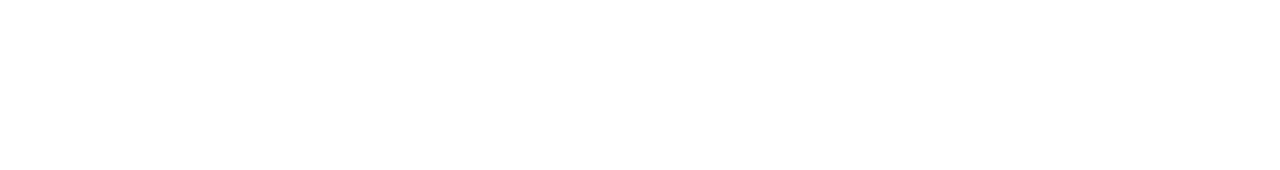
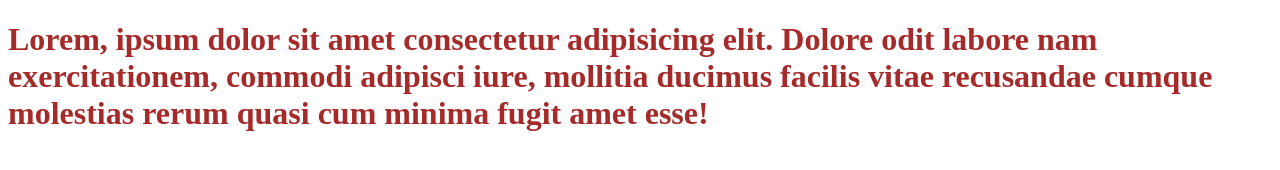
Before and after one commit to Christian1315/gitTest, a plain HTML site: page index.html in a window 1280 px wide. Drawn offline with Linux system fonts and the light colour scheme.

Commit message:
color changed

```diff
--- a/index.html
+++ b/index.html
@@ -7,6 +7,6 @@
     <title>Laravel|Git</title>
 </head>
 <body>
-
+    <h1 style="color:brown">Lorem, ipsum dolor sit amet consectetur adipisicing elit. Dolore odit labore nam exercitationem, commodi adipisci iure, mollitia ducimus facilis vitae recusandae cumque molestias rerum quasi cum minima fugit amet esse!</h1>
 </body>
 </html>
```
